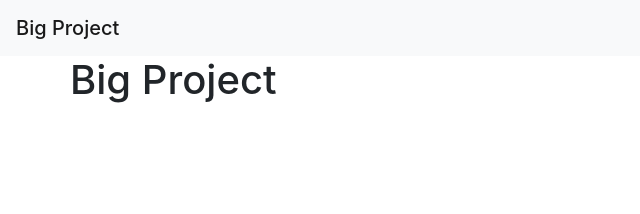
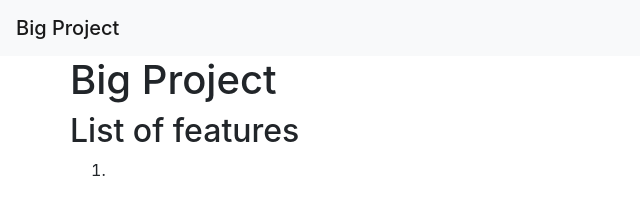
Before and after one commit to i01107/bigproject, a plain HTML site: page client/index.html in a window 1280 px wide. Shown: the whole page, without its empty margins (0-640 px from the left). Drawn offline with nearby package versions, Linux system fonts and the light colour scheme.

Commit message:
Basic form of the ordered list

```diff
--- a/client/index.html
+++ b/client/index.html
@@ -17,6 +17,11 @@
     <div class="row">
       <div class="col=12">
         <h1>Big Project</h1>
+
+        <h2>List of features</h2>
+        <ol>
+          <li></li>
+        </ol>
       </div>
     </div>
   </div>
```
